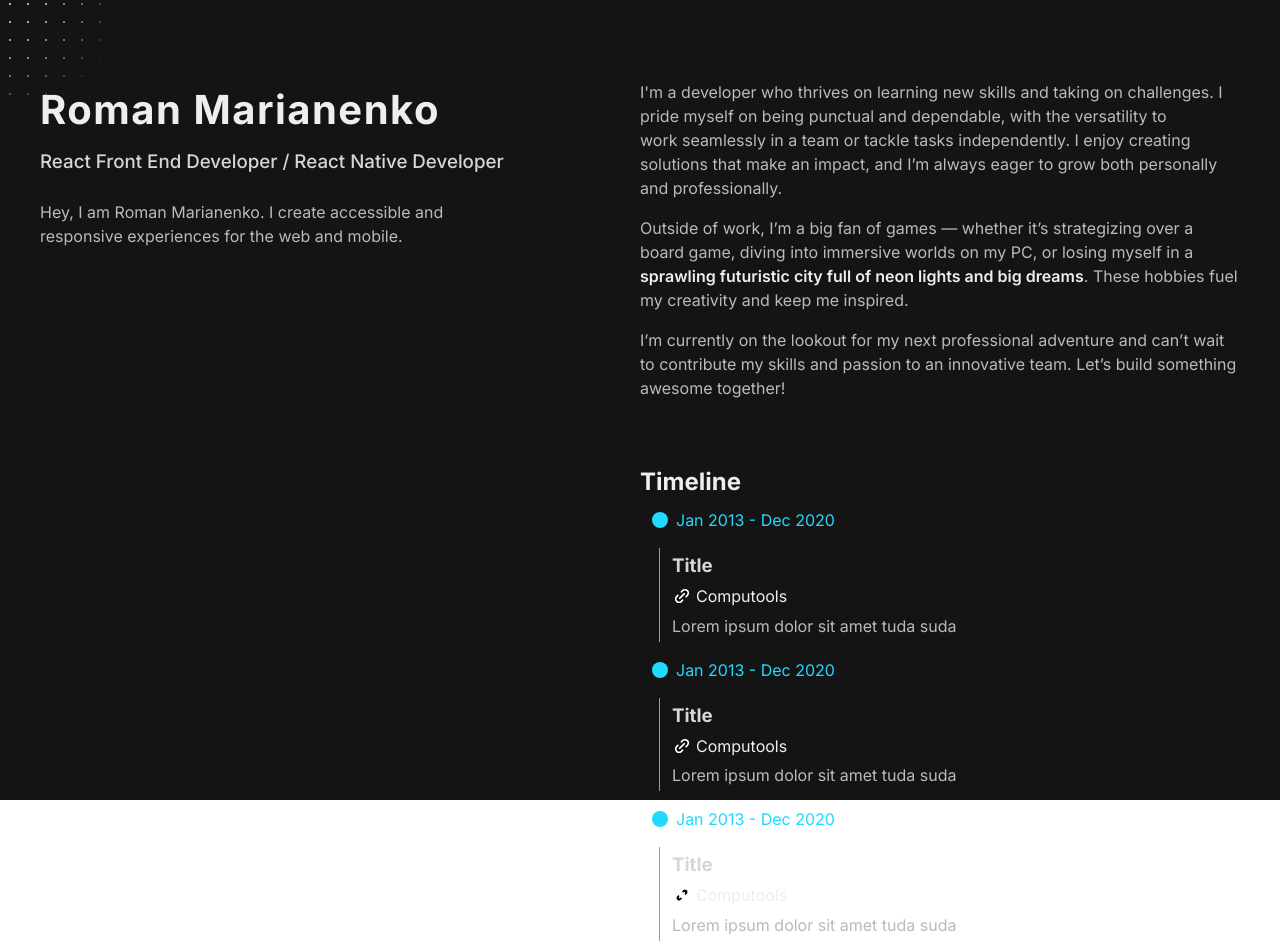
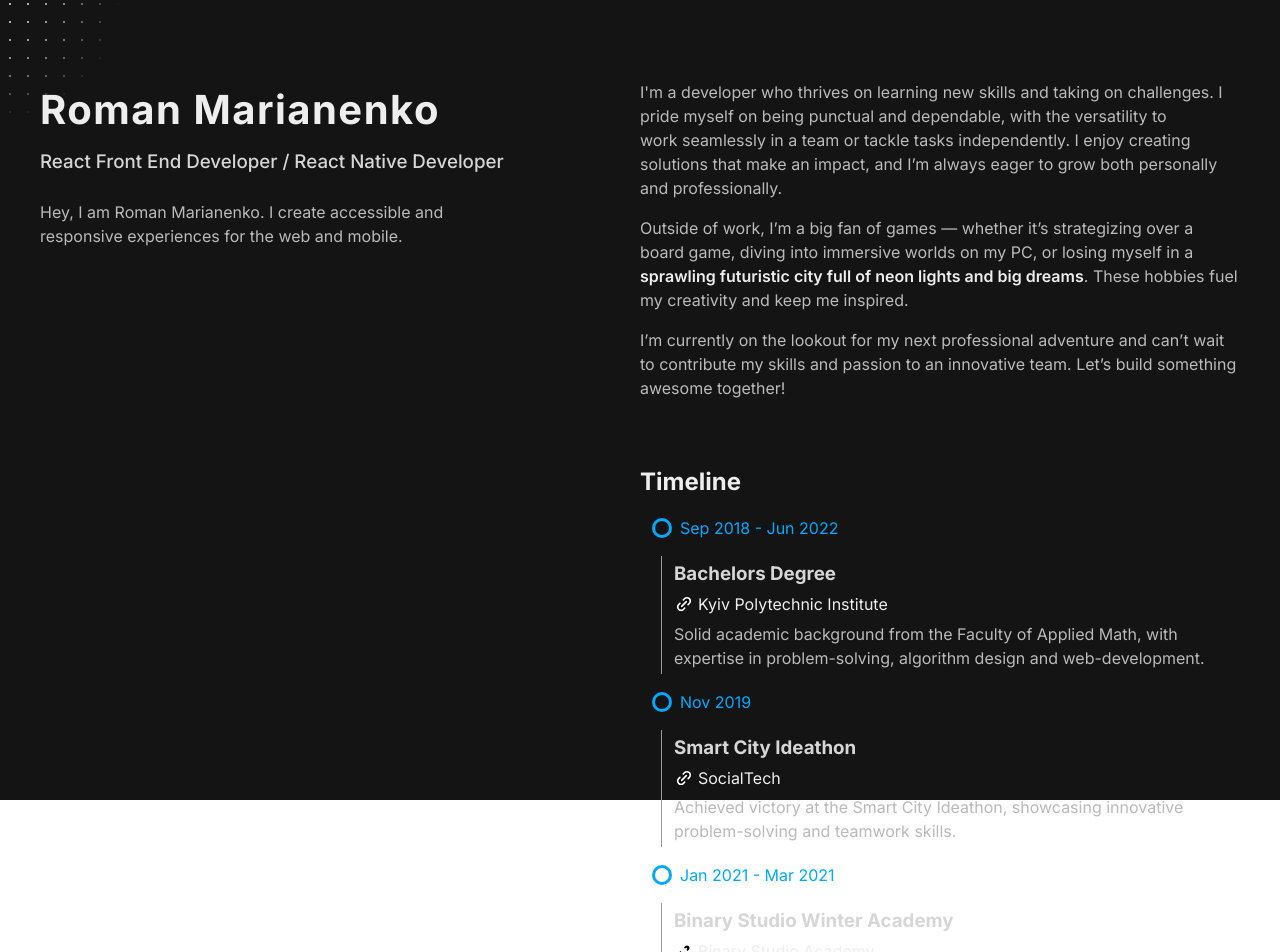
Before and after one commit to kpimarianenko/homepage, a React (Vite) app: page / in a window 1280 px wide. Shown: the top 952 px of the page. Built offline with nearby package versions, Linux system fonts and the light colour scheme; a web font is replaced by a local one.

Commit message:
timeline implemented, background fixed, set aside position to sticky

```diff
--- a/src/assets/translations/en.json
+++ b/src/assets/translations/en.json
@@ -2,10 +2,43 @@
   "name": "Roman Marianenko",
   "position": "React Front End Developer / React Native Developer",
   "short-description": "Hey, I am Roman Marianenko. I create accessible and responsive experiences for the web and mobile.",
-  "about-1": "I'm a developer who thrives on learning new skills and taking on challenges. I pride myself on being punctual and dependable, with the versatility to work seamlessly in a team or tackle tasks independently. I enjoy creating solutions that make an impact, and I’m always eager to grow both personally and professionally.",
-  "about-2.1": "Outside of work, I’m a big fan of games — whether it’s strategizing over a board game, diving into immersive worlds on my PC, or losing myself in a ",
-  "about-2.2": "sprawling futuristic city full of neon lights and big dreams",
-  "about-2.3": ". These hobbies fuel my creativity and keep me inspired.",
-  "about-3": "I’m currently on the lookout for my next professional adventure and can’t wait to contribute my skills and passion to an innovative team. Let’s build something awesome together!",
-  "timeline": "Timeline"
+  "about": {
+    "p1": "I'm a developer who thrives on learning new skills and taking on challenges. I pride myself on being punctual and dependable, with the versatility to work seamlessly in a team or tackle tasks independently. I enjoy creating solutions that make an impact, and I’m always eager to grow both personally and professionally.",
+    "p2-1": "Outside of work, I’m a big fan of games — whether it’s strategizing over a board game, diving into immersive worlds on my PC, or losing myself in a ",
+    "p2-2": "sprawling futuristic city full of neon lights and big dreams",
+    "p2-3": ". These hobbies fuel my creativity and keep me inspired.",
+    "p3": "I’m currently on the lookout for my next professional adventure and can’t wait to contribute my skills and passion to an innovative team. Let’s build something awesome together!"
+  },
+  "timeline": {
+    "title": "Timeline",
+    "degree": "Bachelors Degree",
+    "kpi": "Kyiv Polytechnic Institute",
+    "kpi-description": "Solid academic background from the Faculty of Applied Math, with expertise in problem-solving, algorithm design and web-development.",
+    "ideathon": "Smart City Ideathon",
+    "social-tech": "SocialTech",
+    "ideathon-description": "Achieved victory at the Smart City Ideathon, showcasing innovative problem-solving and teamwork skills.",
+    "binary-studio-winter-academy": "Binary Studio Winter Academy",
+    "binary-studio-academy": "Binary Studio Academy",
+    "binary-studio-academy-description": "Gained extensive knowledge in both Front-End and Back-End development.",
+    "binary-studio-position": "React Native Developer",
+    "binary-studio": "Binary Studio",
+    "binary-studio-description": "Gained first commercial experience by contributing to the development of a mobile application, focusing on implementing and optimizing major features and creating a construction management application from scratch.",
+    "computools-position": "React and React Native Developer",
+    "computools": "Computools",
+    "computools-description": "Provided support and feature enhancements for a mobile beauty app and a TikTok-style application. Also contributed to development of a music web application from scratch."
+  },
+  "month": {
+    "jan": "Jan",
+    "feb": "Feb",
+    "mar": "Mar",
+    "apr": "Apr",
+    "may": "May",
+    "jun": "Jun",
+    "jul": "Jul",
+    "aug": "Aug",
+    "sep": "Sep",
+    "oct": "Oct",
+    "nov": "Nov",
+    "dec": "Dec"
+  }
 }
--- a/src/pages/home/components/timeline-item/index.tsx
+++ b/src/pages/home/components/timeline-item/index.tsx
@@ -1,10 +1,11 @@
 import { Link } from '@/uikit/link';
 import styles from './styles.module.scss';
 
-interface TimelineItemProps {
+export interface TimelineItemProps {
   period: string;
   title: string;
   organization: string;
+  url: string;
   description: string;
 }
 
@@ -12,6 +13,7 @@ export const TimelineItem: React.FC<TimelineItemProps> = ({
   period,
   title,
   organization,
+  url,
   description,
 }) => (
   <div className={styles.container}>
@@ -21,7 +23,7 @@ export const TimelineItem: React.FC<TimelineItemProps> = ({
     </div>
     <div className={styles.content}>
       <h3>{title}</h3>
-      <Link title={organization} url='google.com' />
+      <Link title={organization} url={url} />
       <p>{description}</p>
     </div>
   </div>
--- a/src/pages/home/components/timeline-item/styles.module.scss
+++ b/src/pages/home/components/timeline-item/styles.module.scss
@@ -1,4 +1,6 @@
 @use '@/styles/colors.module';
+
+$pin-size: 1.25rem;
 
 .container {
   margin-left: 0.75rem;
@@ -8,21 +10,21 @@
   display: flex;
   flex-direction: row;
   align-items: center;
-  color: colors.$accent;
+  color: colors.$accent-900;
 
   .pin {
-    width: 1rem;
-    height: 1rem;
+    width: $pin-size;
+    height: $pin-size;
     margin-right: 0.5rem;
     border-radius: 100%;
-    background-color: colors.$accent;
+    border: 3px solid colors.$accent-900;
   }
 }
 
 .content {
   padding: 0.25rem 0.75rem;
   margin: 1rem 0;
-  margin-left: calc(0.5rem - 1px);
+  margin-left: calc($pin-size / 2 - 1px);
   border-left: 1px solid colors.$primary-300;
 
   h3 {
--- a/src/pages/home/index.tsx
+++ b/src/pages/home/index.tsx
@@ -1,51 +1,70 @@
 import { i18n } from '@/services/i18n';
-import { TimelineItem } from './components/timeline-item';
+import { TimelineItem, TimelineItemProps } from './components/timeline-item';
 import styles from './styles.module.scss';
 
-export const HomePage: React.FC = () => (
+export const HomePage: React.FC = () => {
+  const timelineData: TimelineItemProps[] = [
+    {
+      period: `${i18n.t('month.sep')} 2018 - ${i18n.t('month.jun')} 2022`,
+      title: i18n.t('timeline.degree'),
+      organization: i18n.t('timeline.kpi'),
+      url: 'https://kpi.ua/',
+      description: i18n.t('timeline.kpi-description'),
+    },
+    {
+      period: `${i18n.t('month.nov')} 2019`,
+      title: i18n.t('timeline.ideathon'),
+      organization: i18n.t('timeline.social-tech'),
+      url: 'https://social-tech.io/',
+      description: i18n.t('timeline.ideathon-description'),
+    },
+    {
+      period: `${i18n.t('month.jan')} 2021 - ${i18n.t('month.mar')} 2021`,
+      title: i18n.t('timeline.binary-studio-winter-academy'),
+      organization: i18n.t('timeline.binary-studio-academy'),
+      url: 'https://academy.binary-studio.com/',
+      description: i18n.t('timeline.binary-studio-academy-description'),
+    },
+    {
+      period: `${i18n.t('month.mar')} 2021 - ${i18n.t('month.nov')} 2022`,
+      title: i18n.t('timeline.binary-studio-position'),
+      organization: i18n.t('timeline.binary-studio'),
+      url: 'https://binary-studio.com/',
+      description: i18n.t('timeline.binary-studio-description'),
+    },
+    {
+      period: `${i18n.t('month.may')} 2023 - ${i18n.t('month.mar')} 2024`,
+      title: i18n.t('timeline.computools-position'),
+      organization: i18n.t('timeline.computools'),
+      url: 'https://careers.computools.ua/about-computools/',
+      description: i18n.t('timeline.computools-description'),
+    },
+  ];
+
+  const renderTimelineItem = (item: TimelineItemProps) => <TimelineItem {...item} />;
+
+  return (
     <div className={styles.container}>
       <aside className={styles.general}>
         <h1 className={styles.name}>{i18n.t('name')}</h1>
         <h3 className={styles.position}>{i18n.t('position')}</h3>
         <p className={styles['short-description']}>{i18n.t('short-description')}</p>
       </aside>
-    <div className={styles.details}>
+      <main className={styles.details}>
         <section className={styles.about}>
-        <p>{i18n.t('about-1')}</p>
+          <p>{i18n.t('about.p1')}</p>
           <p>
-          {i18n.t('about-2.1')}
-          <span>{i18n.t('about-2.2')}</span>
-          {i18n.t('about-2.3')}
+            {i18n.t('about.p2-1')}
+            <span>{i18n.t('about.p2-2')}</span>
+            {i18n.t('about.p2-3')}
           </p>
-        <p>{i18n.t('about-3')}</p>
+          <p>{i18n.t('about.p3')}</p>
         </section>
         <section className={styles.timeline}>
-        <h2>{i18n.t('timeline')}</h2>
-        <TimelineItem
-          period='Jan 2013 - Dec 2020'
-          title='Title'
-          organization='Computools'
-          description='Lorem ipsum dolor sit amet tuda suda'
-        />
-        <TimelineItem
-          period='Jan 2013 - Dec 2020'
-          title='Title'
-          organization='Computools'
-          description='Lorem ipsum dolor sit amet tuda suda'
-        />
-        <TimelineItem
-          period='Jan 2013 - Dec 2020'
-          title='Title'
-          organization='Computools'
-          description='Lorem ipsum dolor sit amet tuda suda'
-        />
-        <TimelineItem
-          period='Jan 2013 - Dec 2020'
-          title='Title'
-          organization='Computools'
-          description='Lorem ipsum dolor sit amet tuda suda'
-        />
+          <h2>{i18n.t('timeline.title')}</h2>
+          {timelineData.map(renderTimelineItem)}
         </section>
-    </div>
+      </main>
     </div>
   );
+};
--- a/src/pages/home/styles.module.scss
+++ b/src/pages/home/styles.module.scss
@@ -1,14 +1,18 @@
 @use '@/styles/colors.module';
 
+$vertical-gap: 5rem;
+
 .container {
-  padding: 5rem 0;
-  height: 100vh;
+  margin: $vertical-gap 0;
+  min-height: 100vh;
   display: grid;
   grid-template-columns: 1fr 1fr;
 }
 
 .general {
-  height: 100%;
+  align-self: start;
+  position: sticky;
+  top: $vertical-gap;
 
   .name {
     letter-spacing: 1.5px;
@@ -48,7 +52,7 @@
       transition: all 0.2s;
 
       &:hover {
-        color: colors.$accent;
+        color: colors.$accent-700;
       }
     }
   }
@@ -56,7 +60,7 @@
   .timeline {
     h2 {
       color: colors.$primary-50;
-      margin-bottom: 0.5rem;
+      margin-bottom: 1rem;
     }
   }
 }
--- a/src/styles/colors.module.scss
+++ b/src/styles/colors.module.scss
@@ -8,7 +8,16 @@ $primary-300: #9a9a9a;
 $primary-200: #bababa;
 $primary-100: #d6d6d6;
 $primary-50: #eee;
-$accent: #20d9ff;
+$accent-900: #00a9ff;
+$accent-800: #3db2ff;
+$accent-700: #5bbbff;
+$accent-600: #73c4ff;
+$accent-500: #89cdff;
+$accent-400: #9ed6ff;
+$accent-300: #b2deff;
+$accent-200: #c5e7ff;
+$accent-100: #d9efff;
+$accent-50: #ecf7ff;
 
 :export {
   primary900: $primary-900;
@@ -21,5 +30,14 @@ $accent: #20d9ff;
   primary200: $primary-200;
   primary100: $primary-100;
   primary50: $primary-50;
-  accent: $accent;
+  accent900: $accent-900;
+  accent800: $accent-800;
+  accent700: $accent-700;
+  accent600: $accent-600;
+  accent500: $accent-500;
+  accent400: $accent-400;
+  accent300: $accent-300;
+  accent200: $accent-200;
+  accent100: $accent-100;
+  accent50: $accent-50;
 }
--- a/src/uikit/background-container/styles.module.scss
+++ b/src/uikit/background-container/styles.module.scss
@@ -9,4 +9,5 @@
   top: 0;
   left: 0;
   z-index: -1;
+  height: 100%;
 }
--- a/src/uikit/link/index.tsx
+++ b/src/uikit/link/index.tsx
@@ -9,7 +9,7 @@ interface LinkProps {
 }
 
 export const Link: React.FC<LinkProps> = ({ title, url, className }) => (
-  <a href={url} className={cn(styles.link, className)}>
+  <a href={url} target='_blank' className={cn(styles.link, className)}>
     <LinkIcon className={styles.icon} />
     {title}
   </a>
```
Also changed, not shown: src/styles/colors.module.scss.d.ts (+11 -1 lines). Lines whose indentation alone changed are shown as unchanged.
